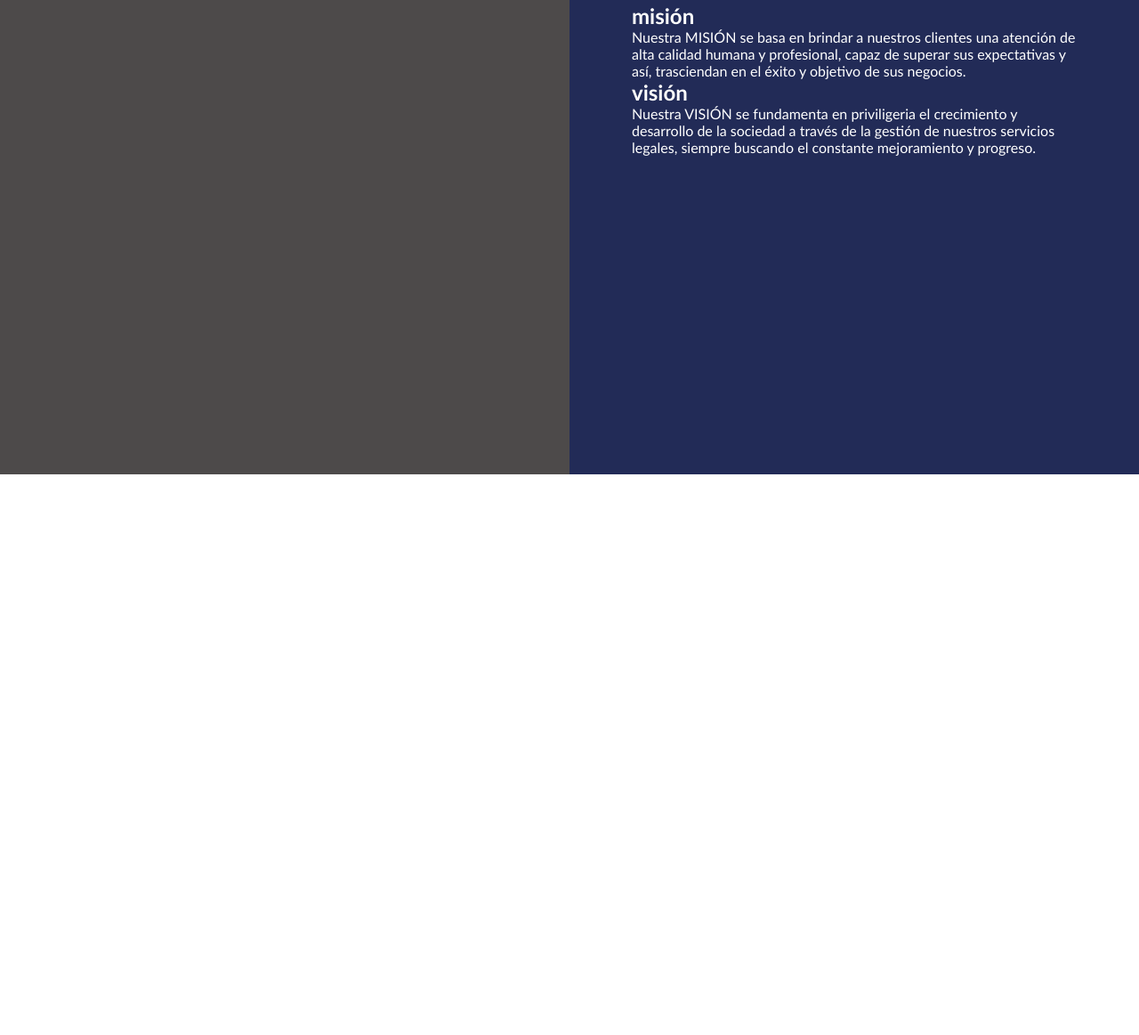
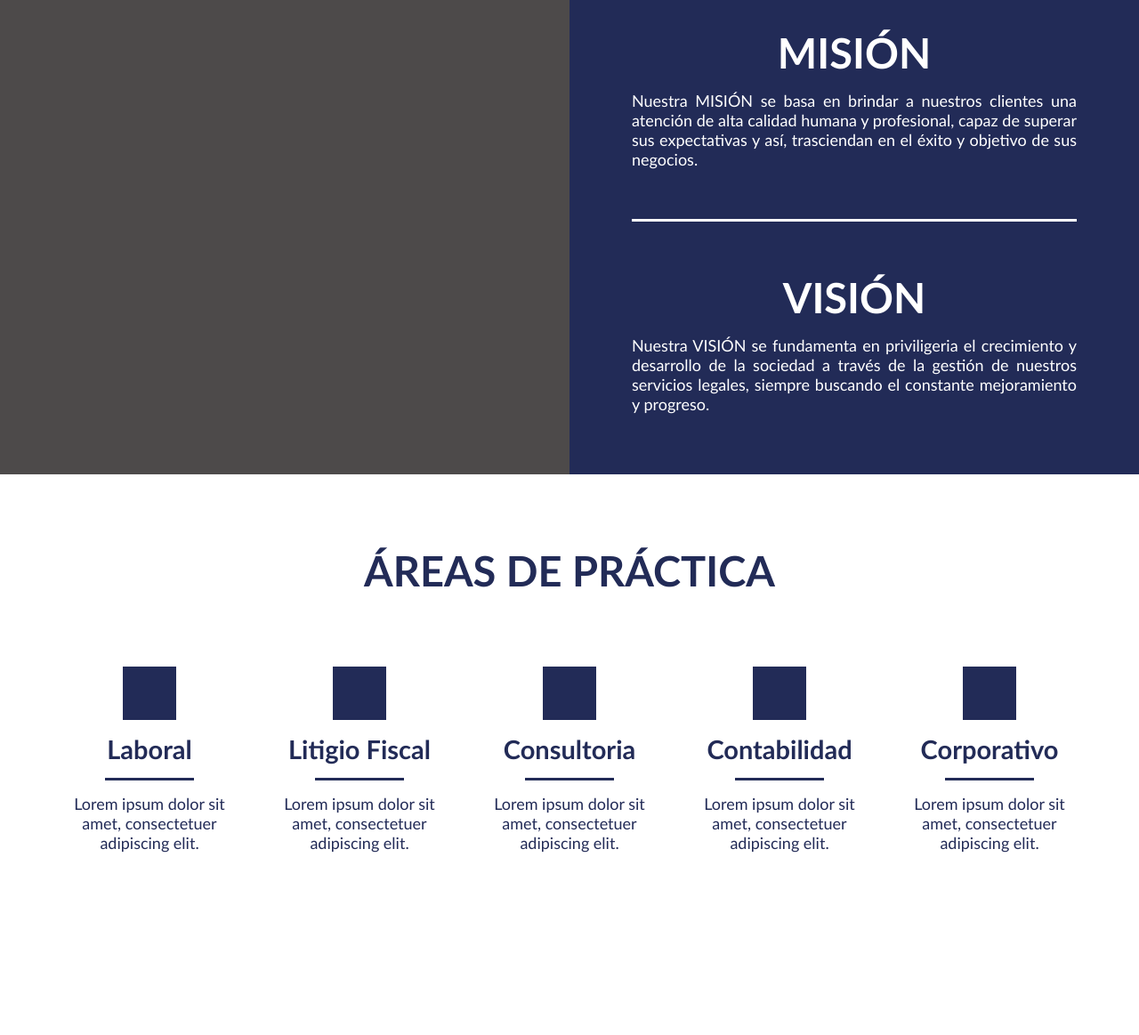
Before and after one commit to jesusrmz19/atherso, a website built with Parcel: page index.html in a window 1280 px wide. Shown: the part 949-2112 px from the top of the page at 89% size. Before the commit the page ends 1482 px from the top, so only its background shows below. Built offline with nearby package versions, Linux system fonts and the light colour scheme.

Commit message:
Add section third and four for big screens

```diff
--- a/index.html
+++ b/index.html
@@ -60,13 +60,48 @@
           <div class="thirdFold--img"></div>
           <div class="thirdFold--values">
             <div>
-              <h2>misión</h2>
-              <p>Nuestra MISIÓN se basa en brindar a nuestros clientes una atención de alta calidad humana y profesional, capaz de superar sus expectativas y así, trasciendan en el éxito y objetivo de sus negocios.</p>
+              <h2 class="h2_title">misión</h2>
+              <p class="p_text">Nuestra MISIÓN se basa en brindar a nuestros clientes una atención de alta calidad humana y profesional, capaz de superar sus expectativas y así, trasciendan en el éxito y objetivo de sus negocios.</p>
             </div>
             <div class="line2"></div>
             <div>
-              <h2>visión</h2>
-              <p>Nuestra VISIÓN se fundamenta en priviligeria el crecimiento y desarrollo de la sociedad a través de la gestión de nuestros servicios legales, siempre buscando el constante mejoramiento y progreso.</p>
+              <h2 class="h2_title">visión</h2>
+              <p class="p_text">Nuestra VISIÓN se fundamenta en priviligeria el crecimiento y desarrollo de la sociedad a través de la gestión de nuestros servicios legales, siempre buscando el constante mejoramiento y progreso.</p>
+            </div>
+          </div>
+        </section>
+        <section class="fourthFold">
+          <h2 class="h2_title">áreas de práctica</h2>
+          <div class="areas">
+            <div class="area">
+              <div class="area--icon"></div>
+              <h3 class="h3_title">laboral</h3>
+              <div class="area--line"></div>
+              <p class="p_text center">Lorem ipsum dolor sit amet, consectetuer adipiscing elit.</p>
+            </div>
+            <div class="area">
+              <div class="area--icon"></div>
+              <h3 class="h3_title">litigio fiscal</h3>
+              <div class="area--line"></div>
+              <p class="p_text center">Lorem ipsum dolor sit amet, consectetuer adipiscing elit.</p>
+            </div>
+            <div class="area">
+              <div class="area--icon"></div>
+              <h3 class="h3_title">consultoria</h3>
+              <div class="area--line"></div>
+              <p class="p_text center">Lorem ipsum dolor sit amet, consectetuer adipiscing elit.</p>
+            </div>
+            <div class="area">
+              <div class="area--icon"></div>
+              <h3 class="h3_title">contabilidad</h3>
+              <div class="area--line"></div>
+              <p class="p_text center">Lorem ipsum dolor sit amet, consectetuer adipiscing elit.</p>
+            </div>
+            <div class="area">
+              <div class="area--icon"></div>
+              <h3 class="h3_title">corporativo</h3>
+              <div class="area--line"></div>
+              <p class="p_text center">Lorem ipsum dolor sit amet, consectetuer adipiscing elit.</p>
             </div>
           </div>
         </section>
--- a/src/css/main.scss
+++ b/src/css/main.scss
@@ -115,6 +115,34 @@ h1, h2, h3, h4, p, button, a {
   margin: 0;
   font-family: $font;
 }
+
+.h2_title {
+  font-size: 47px;
+  font-weight: $semi;
+  text-transform: uppercase;
+  text-align: center;
+  margin-bottom: 15px;
+}
+
+.h3_title {
+  font-size: 29px;
+  font-weight: $bold;
+  text-transform: capitalize;
+  text-align: center;
+  margin: 15px 0 ;
+}
+
+.p_text {
+  font-size: 18px;
+  font-weight: $reg;
+  text-align: justify;
+}
+
+.p_text.center {
+  text-align: center;
+}
+
+
 
 .firstFold {
   position: relative;
@@ -251,5 +279,45 @@ h1, h2, h3, h4, p, button, a {
     display: flex;
     flex-direction: column;
     padding: 40px 70px;
+    align-items: center;
+    justify-content: space-around;
+    .line2 {
+      width: 100%;
+      background: $blanco;
+      height: 3px;
+    }
   }
 }
+
+.fourthFold {
+  color: $azul;
+  background: $blanco;
+  height: 630px;
+  padding: 80px 70px;
+  .areas {
+    display: flex;
+    justify-content: space-around;
+    align-items: center;
+    margin-top: 80px;
+    column-gap: 40px;
+    .area {
+      display: flex;
+      flex-direction: column;
+      justify-content: space-around;
+      align-items: center;
+      text-align: center;
+      &--icon {
+        height: 60px;
+        width: 60px;
+        border: 2px solid $azul;
+        background: $azul;
+      }
+      &--line {
+        height: 3px;
+        width: 100px;
+        background: $azul;
+        margin-bottom: 15px;
+      }
+    }
+  }
+}
```
